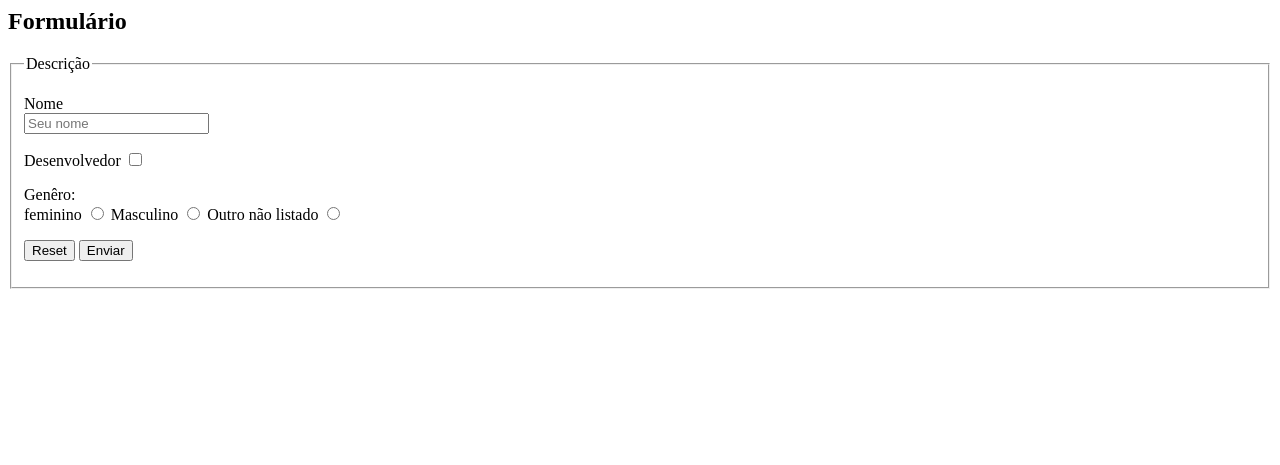
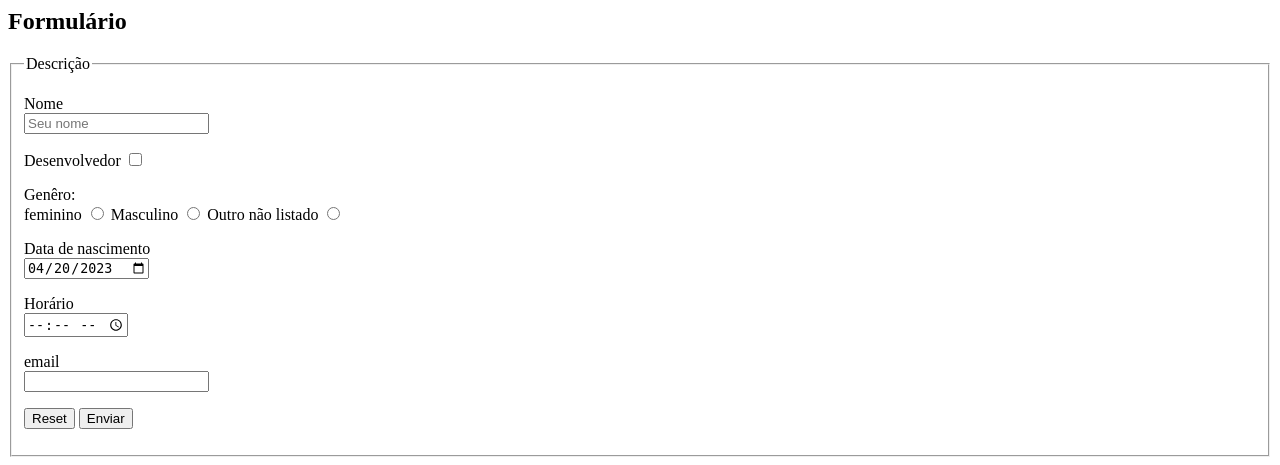
Before and after one commit to ViniciusPatricio/curso-django-projeto1, a Django app: page / in a window 1280 px wide. Shown: the part 650-1115 px from the top of the page. Before the commit the page ends 939 px from the top, so only its background shows below. Run offline with Django 4.2, Linux system fonts and the light colour scheme.

Commit message:
inputs pt 3

```diff
--- a/recipes/templates/recipes/home.html
+++ b/recipes/templates/recipes/home.html
@@ -123,14 +123,29 @@
                     <input type="radio" id="masculino" name="genero" value="masculino">
                     <label for="outro-nlistado">Outro não listado</label>
                     <input type="radio" id="outro-nlistado" name="genero" value="outro não listado">
-
                 </p>
 
+                <p>
+                    <label for="data-form">Data de nascimento</label> <br>
+                    <input type="date" name="data-form" id="data-form" value="2023-04-20">
+                </p>
+
+                <p>
+                    <label for="time-form">Horário</label> <br>
+                    <input type="time" name="time-form" id="time-form">
+                </p>
+
+                <p>
+                    <label for="email-form">email</label> <br>
+                    <input type="email" name="email-form" id="email-form">
+                </p>
 
                 <p>
                     <button type="reset">Reset</button>
                     <button type="submit">Enviar</button>
                 </p>
+
+
 
             </fieldset>
 
```
